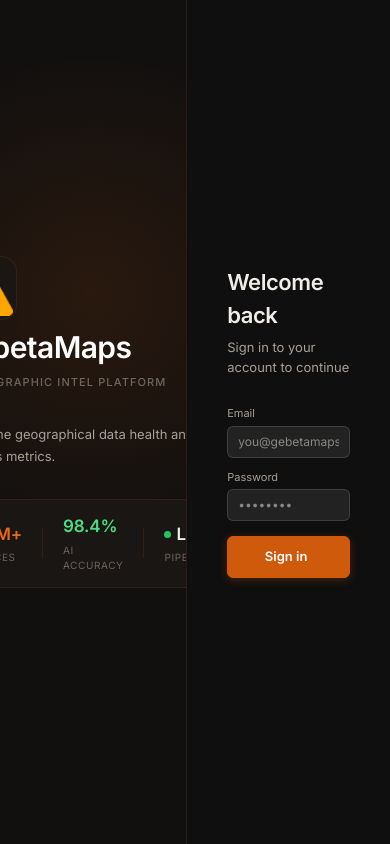
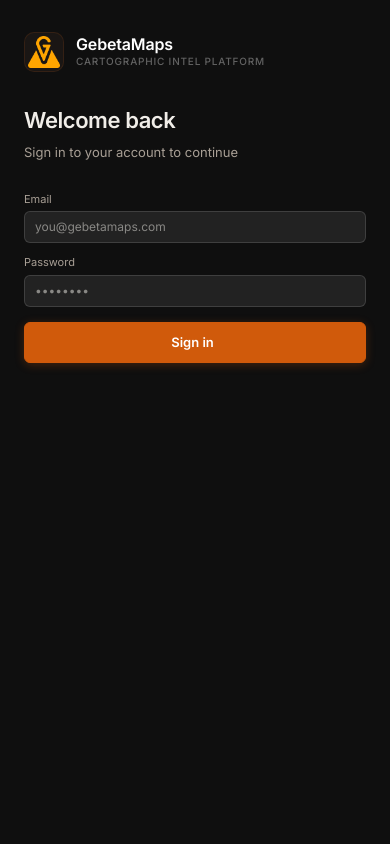
Before and after one commit to AfriGebeta/DataForge, a Next.js app in the folder frontend/: page /login in a window 390 px wide. Built offline with nearby package versions, Linux system fonts and the light colour scheme; some icons are missing.

Commit message:
feat(auth): add responsive mobile layout for login page

```diff
--- a/frontend/app/globals.css
+++ b/frontend/app/globals.css
@@ -823,6 +823,149 @@
     from { transform: rotate(0deg); }
     to { transform: rotate(360deg); }
 }
+
+.login-root {
+    display: flex;
+    flex-direction: row;
+    width: 100vw;
+    height: 100vh;
+    background: var(--surface-0);
+    overflow: hidden;
+}
+
+.login-left {
+    flex: 0 0 48%;
+    display: flex;
+    align-items: center;
+    justify-content: center;
+    background: var(--sidebar-bg);
+    border-right: 1px solid var(--sidebar-border);
+    position: relative;
+    overflow: hidden;
+}
+
+.login-left-content {
+    position: relative;
+    z-index: 1;
+    display: flex;
+    flex-direction: column;
+    gap: 32px;
+    padding: 0 52px;
+    max-width: 420px;
+}
+
+.login-glow {
+    position: absolute;
+    top: 35%;
+    left: 50%;
+    transform: translate(-50%, -50%);
+    width: 500px;
+    height: 500px;
+    border-radius: 50%;
+    background: radial-gradient(circle, rgba(208,90,11,0.12) 0%, transparent 68%);
+    pointer-events: none;
+}
+
+.login-tagline {
+    font-size: 13px;
+    color: var(--text-secondary);
+    line-height: 1.7;
+    max-width: 300px;
+}
+
+.login-stats {
+    display: flex;
+    align-items: center;
+    gap: 20px;
+    background: var(--sidebar-elevated);
+    border: 1px solid var(--sidebar-border);
+    border-radius: 12px;
+    padding: 14px 20px;
+}
+
+.login-right {
+    flex: 1;
+    display: flex;
+    align-items: center;
+    justify-content: center;
+    padding: 0 40px;
+}
+
+.login-form {
+    width: 100%;
+    max-width: 380px;
+    display: flex;
+    flex-direction: column;
+}
+
+.login-mobile-brand {
+    display: none;
+}
+
+@media (max-width: 768px) {
+    .login-root {
+        flex-direction: column;
+        height: auto;
+        min-height: 100vh;
+        overflow-y: auto;
+    }
+
+    .login-left {
+        display: none;
+    }
+
+    .login-right {
+        flex: 1;
+        align-items: flex-start;
+        padding: 32px 24px 40px;
+    }
+
+    .login-form {
+        max-width: 100%;
+    }
+
+    .login-mobile-brand {
+        display: flex;
+        align-items: center;
+        gap: 12px;
+        margin-bottom: 32px;
+    }
+
+    .login-mobile-logo {
+        width: 40px;
+        height: 40px;
+        border-radius: 10px;
+        overflow: hidden;
+        background: var(--sidebar-elevated);
+        border: 1px solid var(--sidebar-border);
+        display: flex;
+        align-items: center;
+        justify-content: center;
+        flex-shrink: 0;
+    }
+
+    .login-mobile-text {
+        display: flex;
+        flex-direction: column;
+        gap: 2px;
+    }
+
+    .login-mobile-name {
+        font-size: 16px;
+        font-weight: 700;
+        color: #fff;
+        letter-spacing: -0.01em;
+        line-height: 1;
+    }
+
+    .login-mobile-sub {
+        font-size: 10px;
+        font-weight: 500;
+        color: rgba(255,255,255,0.35);
+        letter-spacing: 0.08em;
+        text-transform: uppercase;
+    }
+}
 .chip {
     display: inline-flex;
     align-items: center;
--- a/frontend/features/auth/LoginPage.tsx
+++ b/frontend/features/auth/LoginPage.tsx
@@ -33,11 +33,11 @@
   };
 
   return (
-    <div style={{ display: "flex", width: "100vw", height: "100vh", background: "var(--surface-0)", overflow: "hidden" }}>
+    <div className="login-root">
 
-      <div style={{ flex: "0 0 48%", display: "flex", alignItems: "center", justifyContent: "center", background: "var(--sidebar-bg)", borderRight: "1px solid var(--sidebar-border)", position: "relative", overflow: "hidden" }}>
-        <div style={{ position: "absolute", top: "35%", left: "50%", transform: "translate(-50%, -50%)", width: 500, height: 500, borderRadius: "50%", background: "radial-gradient(circle, rgba(208,90,11,0.12) 0%, transparent 68%)", pointerEvents: "none" }} />
-        <div style={{ position: "relative", zIndex: 1, display: "flex", flexDirection: "column", gap: 32, padding: "0 52px", maxWidth: 420 }}>
+      <div className="login-left">
+        <div className="login-glow" />
+        <div className="login-left-content">
           <div style={{ display: "flex", flexDirection: "column", gap: 12 }}>
             <div style={{ width: 64, height: 64, borderRadius: 16, overflow: "hidden", background: "var(--sidebar-elevated)", border: "1px solid var(--sidebar-border)", display: "flex", alignItems: "center", justifyContent: "center" }}>
               <Image src="/image.png" alt="GebetaMaps" width={56} height={56} style={{ objectFit: "contain", display: "block" }} priority />
@@ -46,11 +46,11 @@
             <div style={{ fontSize: 11, fontWeight: 500, color: "rgba(255,255,255,0.35)", letterSpacing: "0.1em", textTransform: "uppercase" }}>Cartographic Intel Platform</div>
           </div>
 
-          <p style={{ fontSize: 13, color: "var(--text-secondary)", lineHeight: 1.7, maxWidth: 300 }}>
+          <p className="login-tagline">
             Real-time geographical data health and AI analysis metrics.
           </p>
 
-          <div style={{ display: "flex", alignItems: "center", gap: 20, background: "var(--sidebar-elevated)", border: "1px solid var(--sidebar-border)", borderRadius: 12, padding: "14px 20px" }}>
+          <div className="login-stats">
             <div style={{ display: "flex", flexDirection: "column", gap: 3 }}>
               <span style={{ fontSize: 17, fontWeight: 600, color: "var(--text-accent)", letterSpacing: "-0.01em" }}>42M+</span>
               <span style={{ fontSize: 10, color: "var(--text-muted)", textTransform: "uppercase", letterSpacing: "0.06em" }}>Places</span>
@@ -71,8 +71,19 @@
         </div>
       </div>
 
-      <div style={{ flex: 1, display: "flex", alignItems: "center", justifyContent: "center", padding: "0 40px" }}>
-        <form onSubmit={handleSubmit} noValidate style={{ width: "100%", maxWidth: 380, display: "flex", flexDirection: "column" }}>
+      <div className="login-right">
+        <form onSubmit={handleSubmit} noValidate className="login-form">
+
+          <div className="login-mobile-brand">
+            <div className="login-mobile-logo">
+              <Image src="/image.png" alt="GebetaMaps" width={32} height={32} style={{ objectFit: "contain", display: "block" }} priority />
+            </div>
+            <div className="login-mobile-text">
+              <span className="login-mobile-name">GebetaMaps</span>
+              <span className="login-mobile-sub">Cartographic Intel Platform</span>
+            </div>
+          </div>
+
           <div style={{ marginBottom: 28 }}>
             <h1 style={{ fontSize: 22, fontWeight: 700, letterSpacing: "-0.02em", color: "var(--text-primary)", marginBottom: 6 }}>Welcome back</h1>
             <p style={{ fontSize: 13, color: "var(--text-secondary)" }}>Sign in to your account to continue</p>
```
